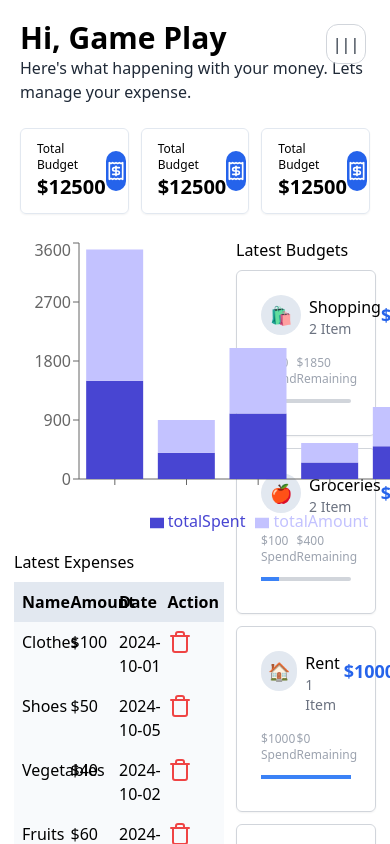
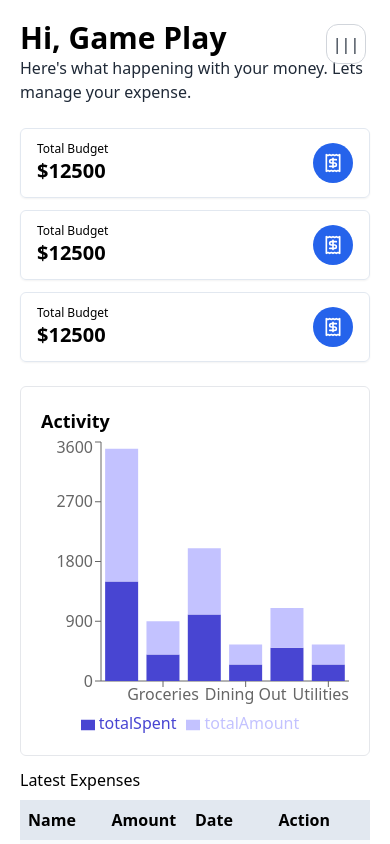
Before and after one commit to vishal2799/Expense-Tracker-React, a React (Vite) app: page / in a window 390 px wide. Built offline with nearby package versions, Linux system fonts and the light colour scheme.

Commit message:
dashboard ui fixed

```diff
--- a/src/pages/Home.jsx
+++ b/src/pages/Home.jsx
@@ -3,7 +3,15 @@
 import { budgetData, budgetData2, expensesData } from '../constants';
 import { BudgetCard, DeleteExpense, ExpensesList } from '../components';
 import { useModal } from '../context/ModalContext';
-import { Bar, BarChart, Legend, Tooltip, XAxis, YAxis } from 'recharts';
+import {
+  Bar,
+  BarChart,
+  Legend,
+  ResponsiveContainer,
+  Tooltip,
+  XAxis,
+  YAxis,
+} from 'recharts';
 
 const Home = () => {
   const [budgets, setBudgets] = useState([]);
@@ -50,11 +58,11 @@
           Here&apos;s what happening with your money. Lets manage your expense.
         </p>
       </div>
-      <div className='grid grid-cols-3 gap-3'>
+      <div className='flex flex-col md:flex-row gap-3'>
         {[1, 2, 3].map((item, index) => (
           <div
             key={index}
-            className='flex justify-between items-center border border-slate-200 rounded-md shadow-sm py-3 px-4'
+            className='flex flex-1 justify-between items-center border border-slate-200 rounded-md shadow-sm py-3 px-4'
           >
             <div className='flex flex-col'>
               <h5 className='font-medium text-xs text-black'>Total Budget</h5>
@@ -66,22 +74,20 @@
           </div>
         ))}
       </div>
-      <div className='flex justify-center gap-3'>
-        <div className='flex flex-col gap-3 w-3/5'>
-          <div>
-            <BarChart
-              width={500}
-              height={300}
-              data={budgetData2}
-              margin={{ top: 5, bottom: 5, left: 5, right: 5 }}
-            >
-              <XAxis dataKey='name' />
+      <div className='flex flex-col md:flex-row md:justify-center gap-3'>
+        <div className='flex flex-col gap-3 w-full md:w-3/5'>
+          <div className='border rounded-md p-5'>
+            <h2 className='font-bold text-lg text-black'>Activity</h2>
+            <ResponsiveContainer width='100%' height={300}>
+              <BarChart data={budgetData2} margin={{ top: 7 }}>
+                <XAxis dataKey='category' />
                 <YAxis />
                 <Tooltip />
                 <Legend />
                 <Bar dataKey='totalSpent' stackId='a' fill='#4845d2' />
                 <Bar dataKey='totalAmount' stackId='a' fill='#C3C2FF' />
               </BarChart>
+            </ResponsiveContainer>
           </div>
           <div className='flex flex-col gap-2'>
             <h4 className='text-black font-medium text-base'>
@@ -95,7 +101,7 @@
             </div>
           </div>
         </div>
-        <div className='flex flex-col gap-2 w-2/5'>
+        <div className='flex flex-col gap-2 w-full md:w-2/5'>
           <h4 className='text-black font-medium text-base'>Latest Budgets</h4>
           <div className='flex flex-col gap-3'>
             {budgets.map((budget, index) => {
```
Lines whose indentation alone changed are shown as unchanged.
